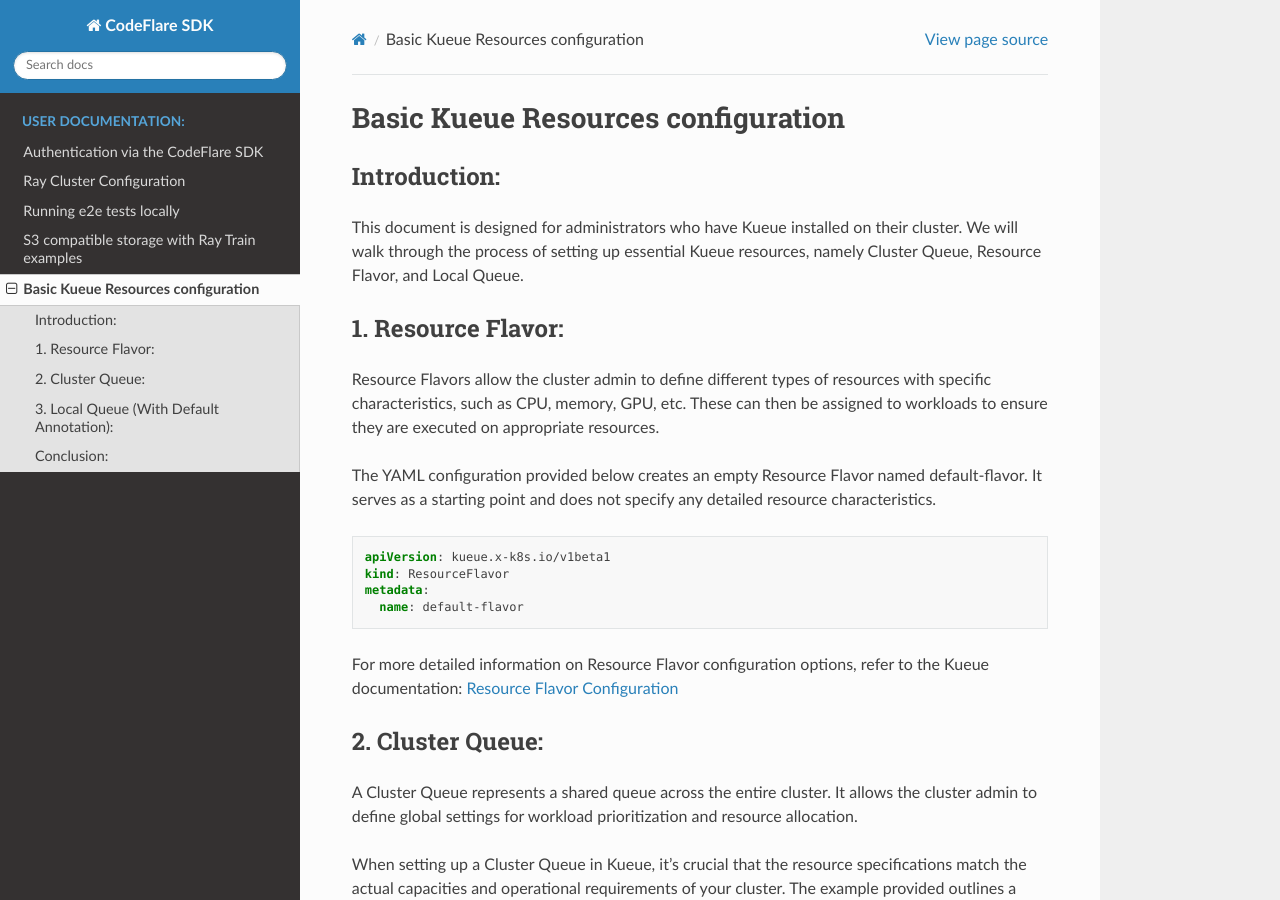
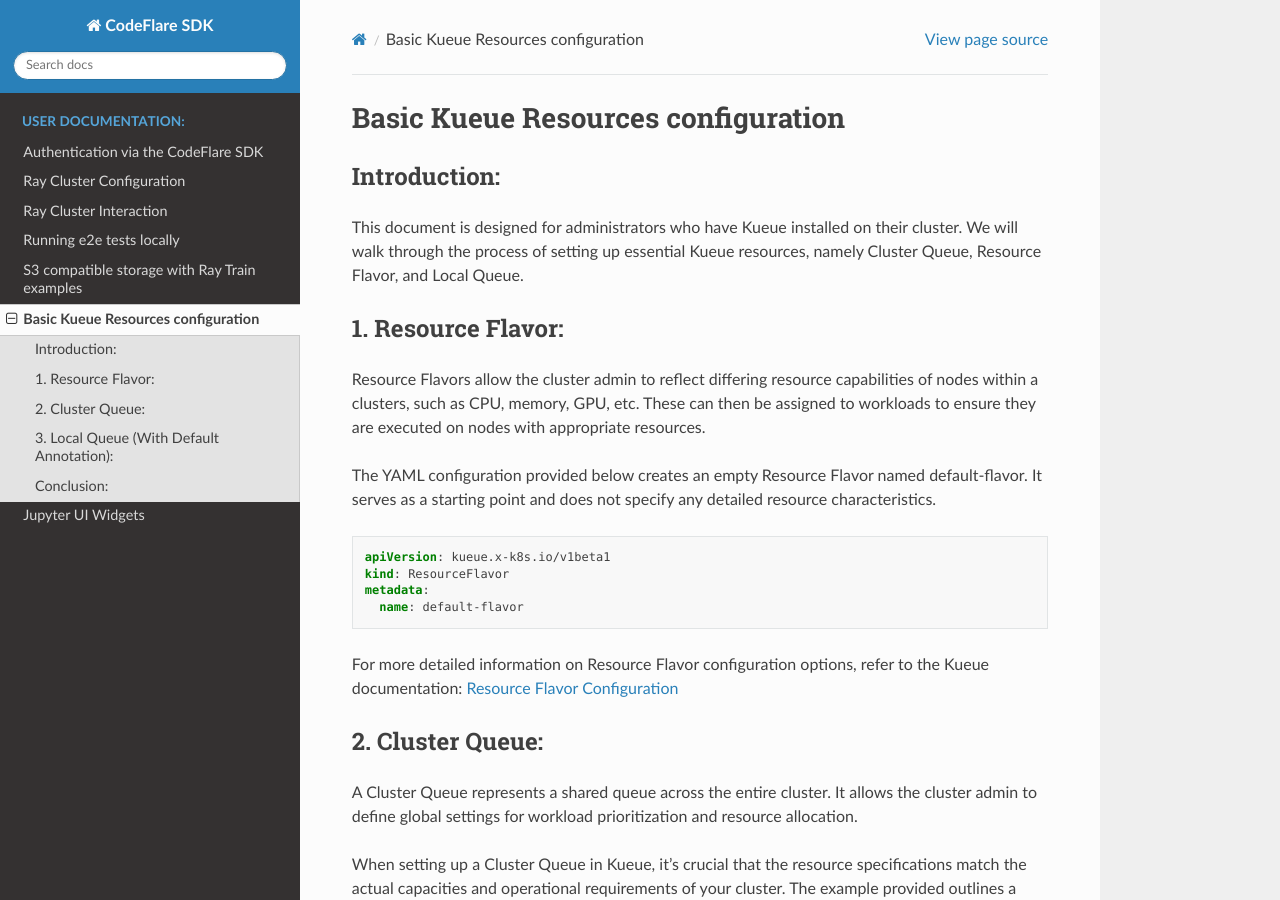
Before and after one commit to project-codeflare/codeflare-sdk, a Sphinx documentation site: the page built from docs/sphinx/user-docs/setup-kueue.rst, in a window 1280 px wide and 900 px high. Built offline with Sphinx 7.4.7 and the Read the Docs theme 3.1.0, drawn with Linux system fonts in a browser that asks for light colours; pages that are not in the unit, such as notebooks, are missing from menus.

```diff
--- a/docs/sphinx/index.rst
+++ b/docs/sphinx/index.rst
@@ -16,14 +16,16 @@ The CodeFlare SDK is an intuitive, easy-to-use python interface for batch resour
    modules
 
 .. toctree::
-   :maxdepth: 2
+   :maxdepth: 1
    :caption: User Documentation:
 
    user-docs/authentication
    user-docs/cluster-configuration
+   user-docs/ray-cluster-interaction
    user-docs/e2e
    user-docs/s3-compatible-storage
    user-docs/setup-kueue
+   user-docs/ui-widgets
 
 Quick Links
 ===========
--- a/docs/sphinx/user-docs/authentication.rst
+++ b/docs/sphinx/user-docs/authentication.rst
@@ -39,7 +39,7 @@ a login command like ``oc login --token=<token> --server=<server>``
 their kubernetes config file should have updated. If the user has not
 specifically authenticated through the SDK by other means such as
 ``TokenAuthentication`` then the SDK will try to use their default
-Kubernetes config file located at ``"/HOME/.kube/config"``.
+Kubernetes config file located at ``"$HOME/.kube/config"``.
 
 Method 3 Specifying a Kubernetes Config File
 --------------------------------------------
@@ -62,5 +62,5 @@ Method 4 In-Cluster Authentication
 ----------------------------------
 
 If a user does not authenticate by any of the means detailed above and
-does not have a config file at ``"/HOME/.kube/config"`` the SDK will try
+does not have a config file at ``"$HOME/.kube/config"`` the SDK will try
 to authenticate with the in-cluster configuration file.
--- a/docs/sphinx/user-docs/s3-compatible-storage.rst
+++ b/docs/sphinx/user-docs/s3-compatible-storage.rst
@@ -82,5 +82,5 @@ Lastly the new ``run_config`` must be added to the Trainer:
 To find more information on creating a Minio Bucket compatible with
 RHOAI you can refer to this
 `documentation <https://ai-on-openshift.io/tools-and-applications/minio/minio/>`__.
-Note: You must have ``sf3s`` and ``pyarrow`` installed in your
+Note: You must have ``s3fs`` and ``pyarrow`` installed in your
 environment for this method.
--- a/docs/sphinx/user-docs/setup-kueue.rst
+++ b/docs/sphinx/user-docs/setup-kueue.rst
@@ -11,10 +11,9 @@ Kueue resources, namely Cluster Queue, Resource Flavor, and Local Queue.
 1. Resource Flavor:
 -------------------
 
-Resource Flavors allow the cluster admin to define different types of
-resources with specific characteristics, such as CPU, memory, GPU, etc.
-These can then be assigned to workloads to ensure they are executed on
-appropriate resources.
+Resource Flavors allow the cluster admin to reflect differing resource capabilities
+of nodes within a clusters, such as CPU, memory, GPU, etc. These can then be assigned
+to workloads to ensure they are executed on nodes with appropriate resources.
 
 The YAML configuration provided below creates an empty Resource Flavor
 named default-flavor. It serves as a starting point and does not specify
```
Also changed, not shown: README.md (+2 -3 lines), docs/sphinx/user-docs/cluster-configuration.rst (+10 -8 lines), docs/sphinx/user-docs/e2e.rst (+10 -9 lines), docs/sphinx/user-docs/ray-cluster-interaction.rst (added, +90 -0 lines), docs/sphinx/user-docs/ui-widgets.rst (added, +55 -0 lines), docs/sphinx/user-docs/images/ui-buttons.png (added), docs/sphinx/user-docs/images/ui-view-clusters.png (added).
